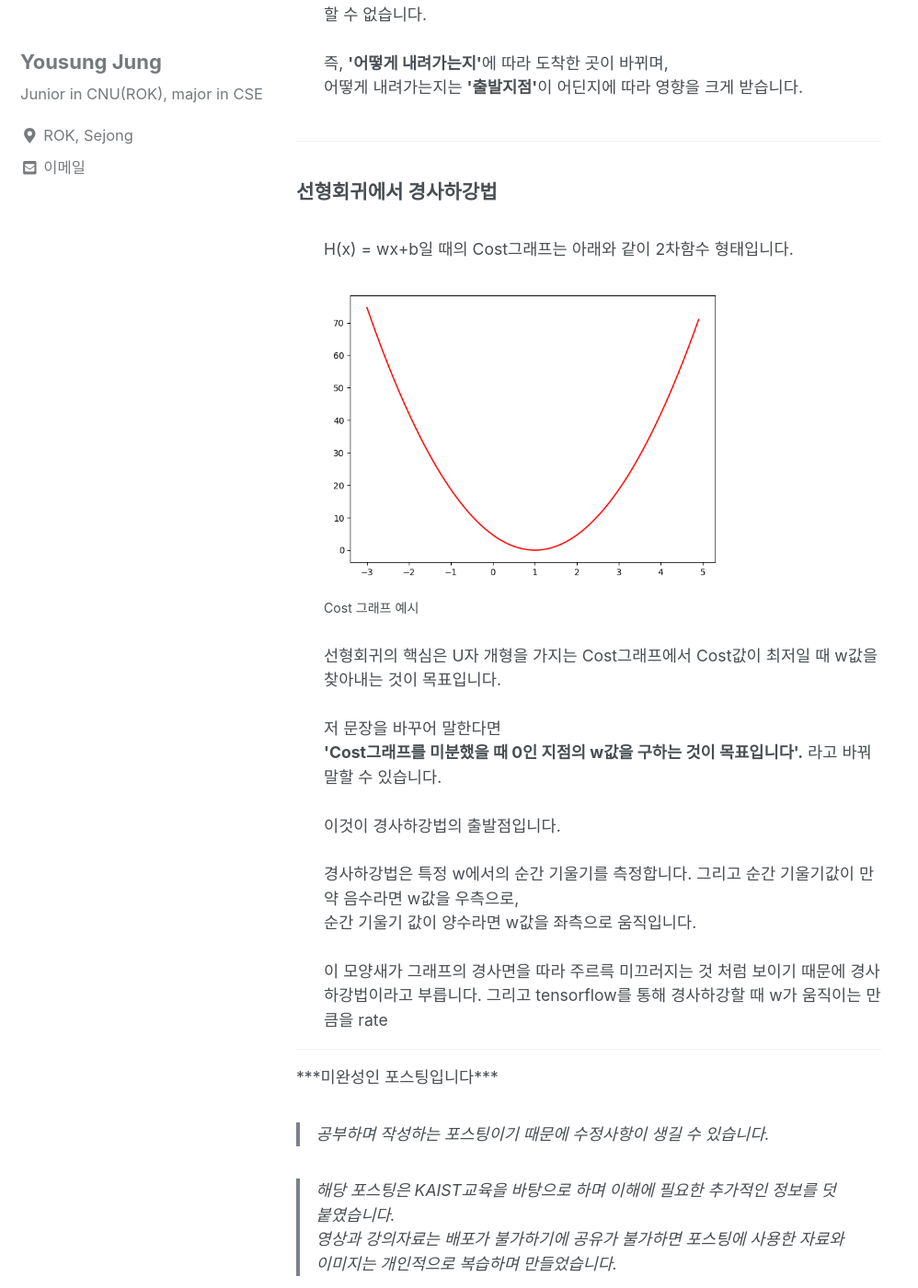
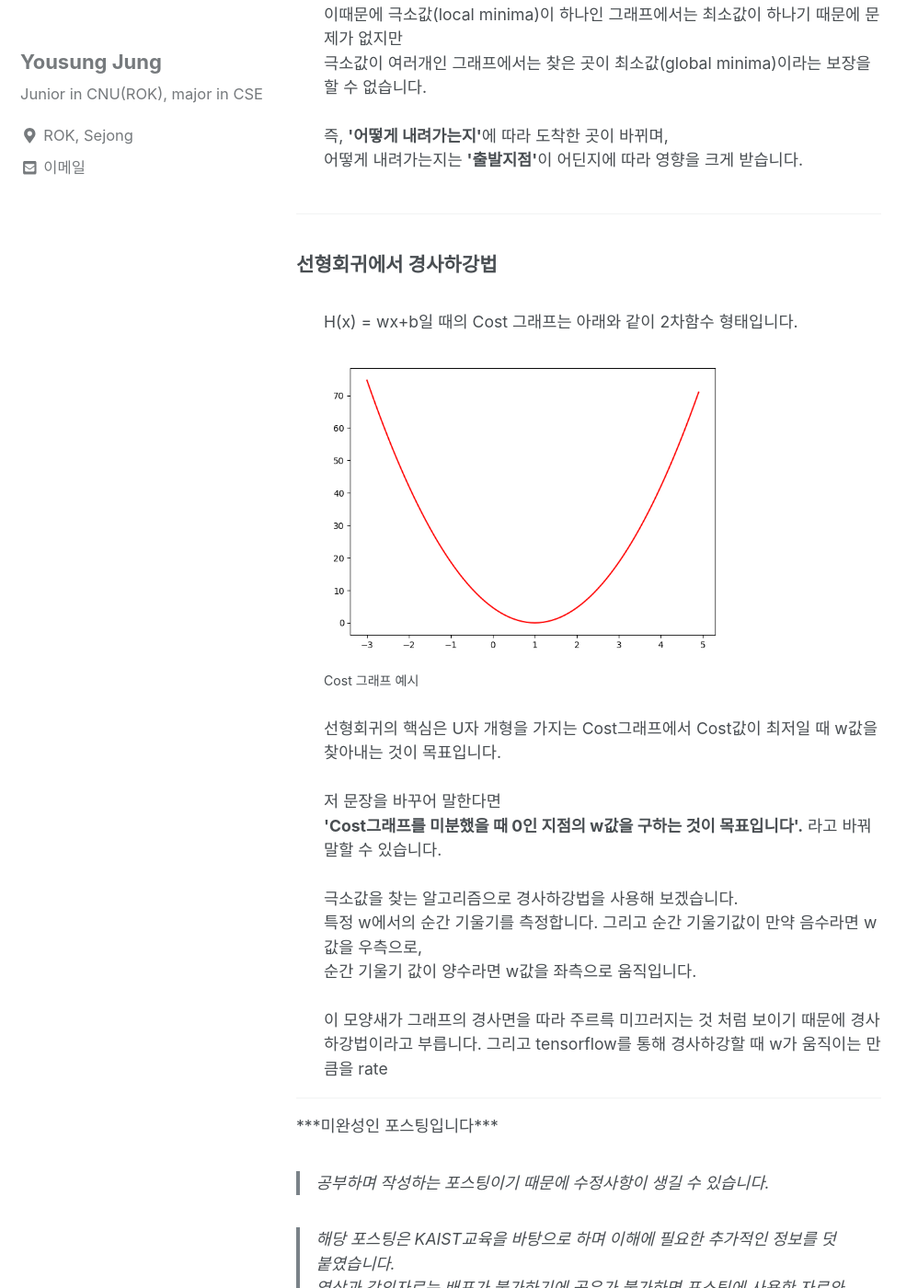
Before and after one commit to can019/can019.github.io, a Jekyll site: the page built from _posts/2020-08-18-MachineLearning-AI-3.md, in a window 1280 px wide and 1400 px high, scrolled down 1321 px. Shown: the whole window at 92% size, without its empty margins (0-998 px from the left). Built offline with Jekyll 4.4.1, drawn with Linux system fonts in a browser that asks for light colours; nearby versions of some CDN libraries; some of the changed text lies outside the part shown.

Commit message:
modified

```diff
--- a/_posts/2020-08-18-MachineLearning-AI-3.md
+++ b/_posts/2020-08-18-MachineLearning-AI-3.md
@@ -17,6 +17,7 @@ categories: MachineLearning DataAnalyze
 
        어떤 지점의 순간기울기의 부호를 통해 현재 지점보다 낮은 지점으로 가기위해 어느쪽으로 이동해야하는 건지 판단하며<br/>
        최종적으로 순간기울기가 0일때 까지 반복합니다.<br/><br/>
+       <i style = "font-size : 0.9em">이 모양새가 그래프의 경사면을 따라 주르륵 미끄러지는 것 처럼 보이기 때문에 경사하강법이라고 부릅니다.</i><br/><br/>
 
        <img src="/assets/photos/gradient-descent-local-minima.png" width="550"><br/>
        <span style = "font-size : 0.8em">출처 :: https://bdtechtalks.com</span><br/><br/>
@@ -31,14 +32,14 @@ categories: MachineLearning DataAnalyze
     <h3 style = "font-size :1.2em"> 선형회귀에서 경사하강법</h3><br/>
     <div style = "margin-left : 30px">
 
-        H(x) = wx+b일 때의 Cost그래프는 아래와 같이 2차함수 형태입니다.<br/><br/>
+        H(x) = wx+b일 때의 Cost 그래프는 아래와 같이 2차함수 형태입니다.<br/><br/>
        <img src="/assets/photos/20200820_3.png" width="450"><br/>
        <span style = "font-size : 0.8em">Cost 그래프 예시</span><br/><br/>
          선형회귀의 핵심은 U자 개형을 가지는 Cost그래프에서 Cost값이 최저일 때 w값을 찾아내는 것이 목표입니다.<br/><br/>
          저 문장을 바꾸어 말한다면<br/> <b>'Cost그래프를 미분했을 때 0인 지점의 w값을 구하는 것이 목표입니다'.</b> 라고 바꿔 말할 수 있습니다.<br/><br/>
 
-         이것이 경사하강법의 출발점입니다.<br/><br/>
-         경사하강법은 특정 w에서의 순간 기울기를 측정합니다. 그리고 순간 기울기값이 만약 음수라면 w값을 우측으로,<br/>
+         극소값을 찾는 알고리즘으로 경사하강법을 사용해 보겠습니다.<br/>
+         특정 w에서의 순간 기울기를 측정합니다. 그리고 순간 기울기값이 만약 음수라면 w값을 우측으로,<br/>
          순간 기울기 값이 양수라면 w값을 좌측으로 움직입니다.<br/><br/>
          이 모양새가 그래프의 경사면을 따라 주르륵 미끄러지는 것 처럼 보이기 때문에 경사하강법이라고 부릅니다.
          그리고 tensorflow를 통해 경사하강할 때 w가 움직이는 만큼을 rate
```
